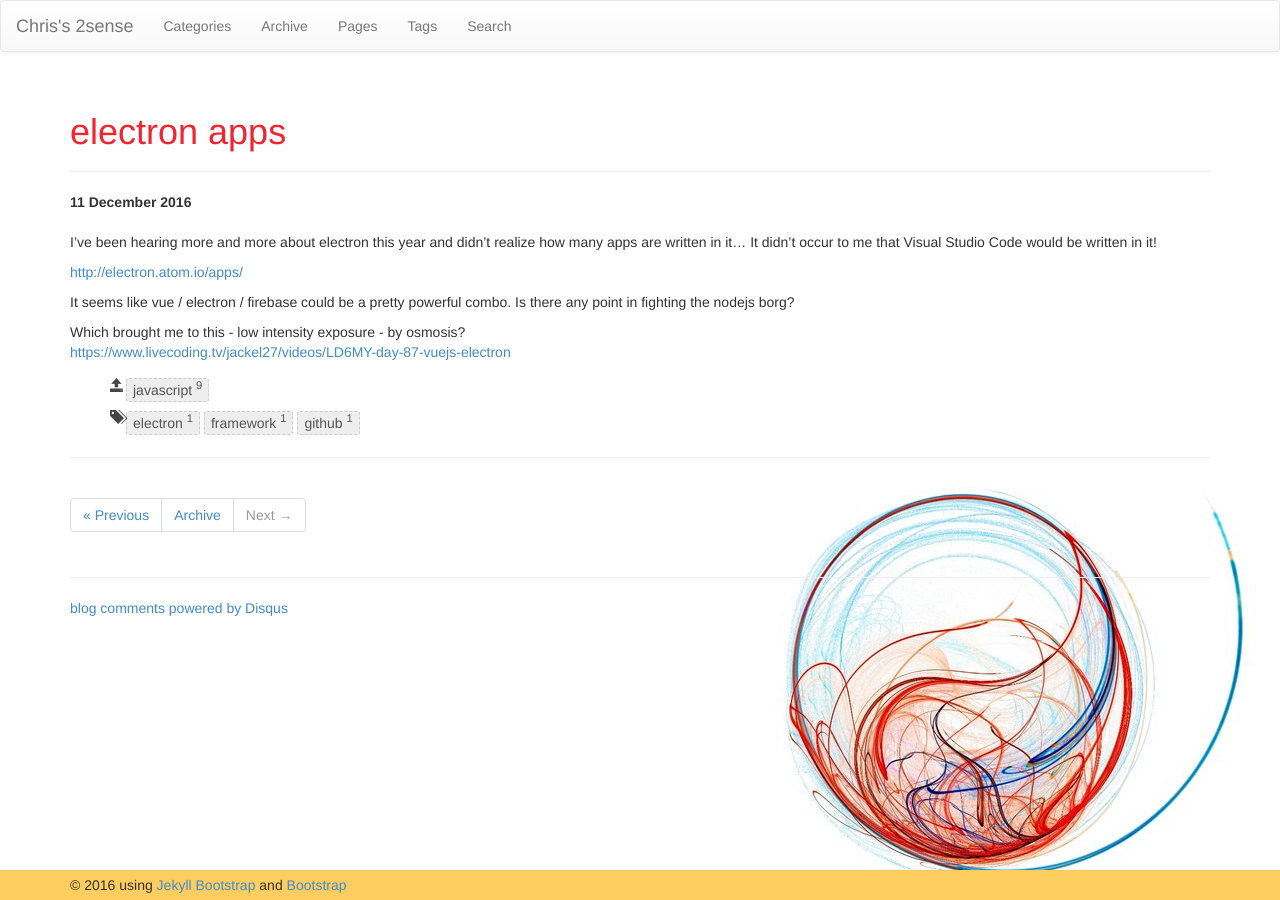
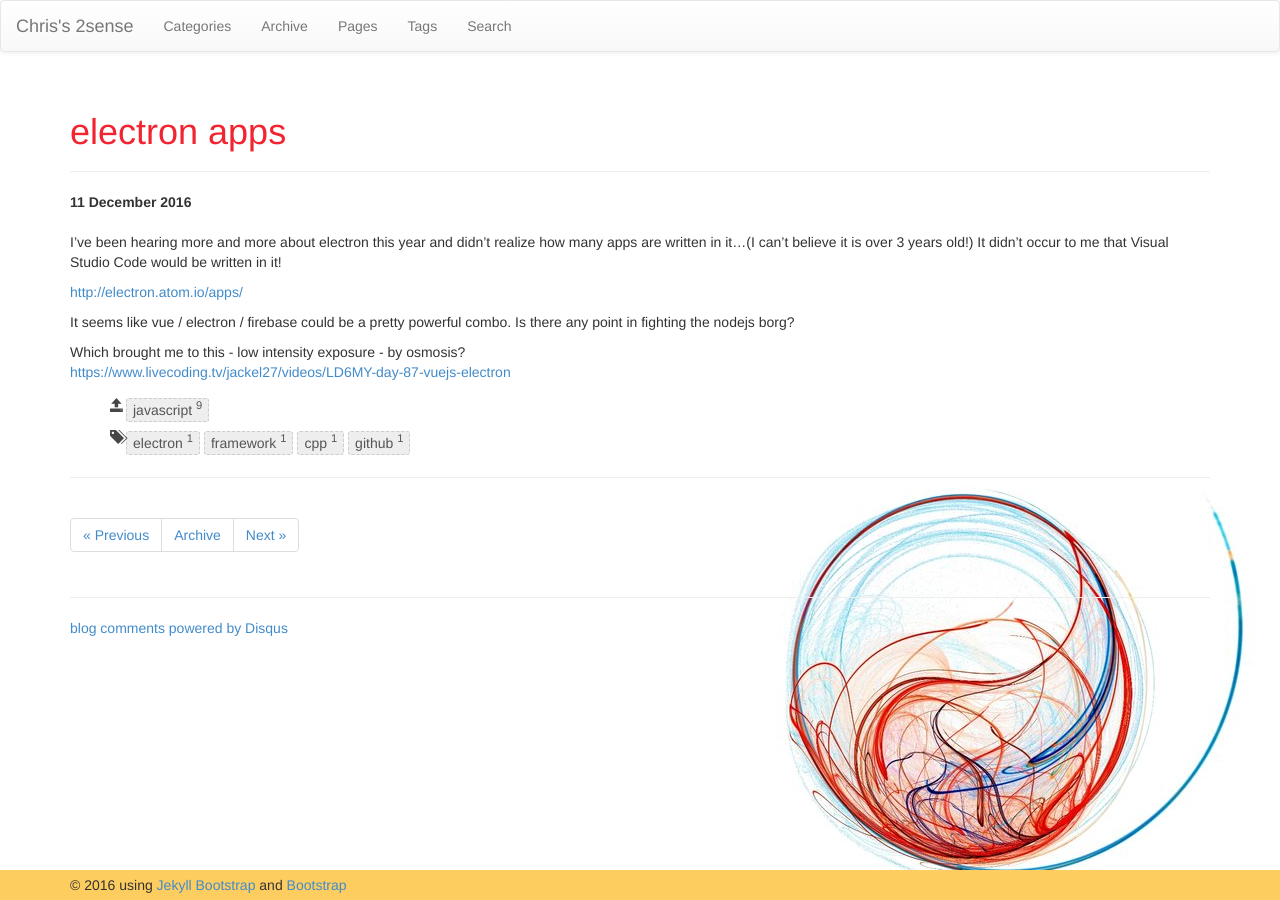
Before and after one commit to faizanvahevaria/chrisamow.github.io, a Jekyll site: the page built from _posts/2016-12-11-electron-apps.md, in a window 1280 px wide. Built offline with Jekyll 4.4.1, drawn with Linux system fonts in a browser that asks for light colours; nearby versions of some CDN libraries; comment, search, counter and statistics services are not loaded.

Commit message:
blog content

```diff
--- a/_posts/2016-12-11-electron-apps.md
+++ b/_posts/2016-12-11-electron-apps.md
@@ -2,11 +2,11 @@
 layout: post
 title: "electron apps"
 category: javascript
-tags: [electron, framework, github]
+tags: [electron, framework, cpp, github]
 comments: true
 ---
 {% include JB/setup %}
-I've been hearing more and more about electron this year and didn't realize how many apps are written in it...  It didn't occur to me that Visual Studio Code would be written in it!
+I've been hearing more and more about electron this year and didn't realize how many apps are written in it...(I can't believe it is over 3 years old!)  It didn't occur to me that Visual Studio Code would be written in it!
 
 <http://electron.atom.io/apps/>
 
```
Also changed, not shown: _posts/2016-12-12-holy-procrastinating-christmas-elves.md (added, +12 -0 lines).
